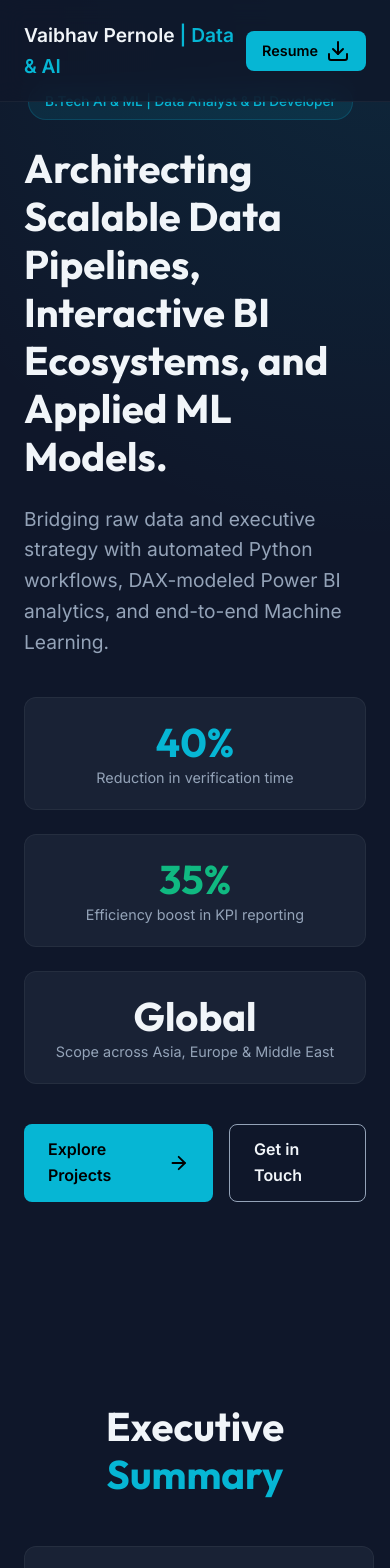
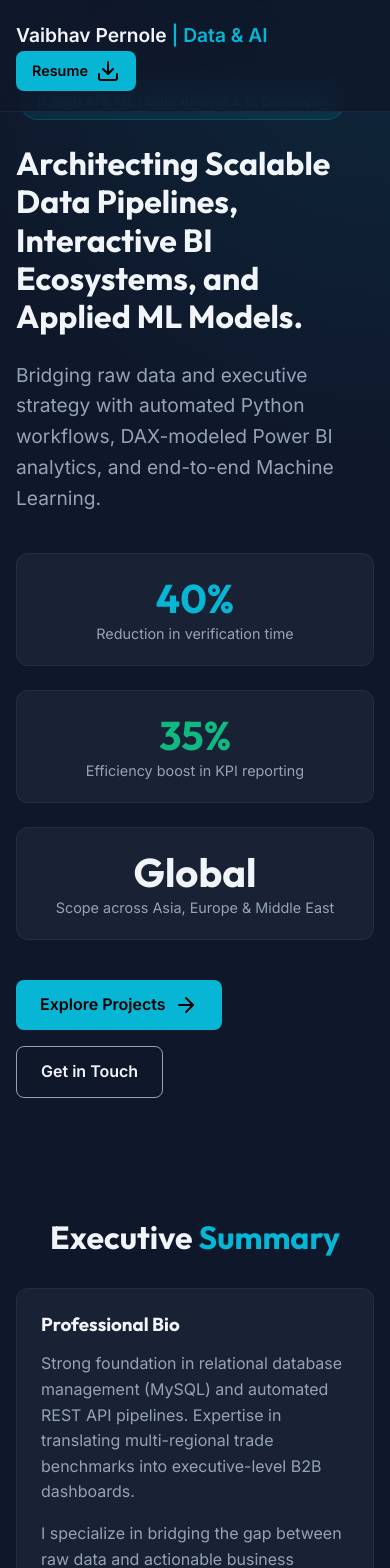
Before and after one commit to vaibhav72-hub/portfolio-github, a React (Vite) app: page / in a window 390 px wide. Shown: the top 1568 px of the page. Built offline with nearby package versions, Linux system fonts and the light colour scheme.

Commit message:
feat: add React portfolio application components and styles

```diff
--- a/src/App.tsx
+++ b/src/App.tsx
@@ -176,7 +176,7 @@ export default function App() {
             style={{ maxWidth: "800px" }}
           >
             <div className="badge" style={{ marginBottom: "24px" }}>B.Tech AI & ML | Data Analyst & BI Developer</div>
-            <h1 style={{ fontSize: "clamp(2.5rem, 5vw, 4rem)", marginBottom: "24px" }}>
+            <h1 style={{ fontSize: "clamp(2rem, 8vw, 4rem)", marginBottom: "24px" }}>
               Architecting Scalable Data Pipelines, Interactive BI Ecosystems, and Applied ML Models.
             </h1>
             <p style={{ fontSize: "1.2rem", color: "var(--text-secondary)", marginBottom: "40px" }}>
@@ -198,7 +198,7 @@ export default function App() {
               </div>
             </div>
 
-            <div style={{ display: "flex", gap: "16px" }}>
+            <div style={{ display: "flex", gap: "16px", flexWrap: "wrap" }}>
               <a href="#projects" className="btn-primary">Explore Projects <ArrowRight className="w-5 h-5" /></a>
               <a href="#contact" className="btn-secondary">Get in Touch</a>
             </div>
--- a/src/index.css
+++ b/src/index.css
@@ -147,13 +147,13 @@ a {
 /* Grid Layouts */
 .grid-2 {
   display: grid;
-  grid-template-columns: repeat(auto-fit, minmax(350px, 1fr));
+  grid-template-columns: repeat(auto-fit, minmax(min(100%, 350px), 1fr));
   gap: 32px;
 }
 
 .grid-3 {
   display: grid;
-  grid-template-columns: repeat(auto-fit, minmax(280px, 1fr));
+  grid-template-columns: repeat(auto-fit, minmax(min(100%, 280px), 1fr));
   gap: 24px;
 }
 
@@ -177,6 +177,7 @@ nav {
   display: flex;
   justify-content: space-between;
   align-items: center;
+  flex-wrap: wrap;
 }
 
 .nav-links {
@@ -198,4 +199,21 @@ nav {
   .nav-links {
     display: none;
   }
+
+  .container {
+    padding: 0 16px;
+  }
+
+  .section {
+    padding: 60px 0;
+  }
+
+  .section-title {
+    font-size: 2rem;
+    margin-bottom: 2rem;
+  }
+
+  .glass-card {
+    padding: 24px;
+  }
 }
```
